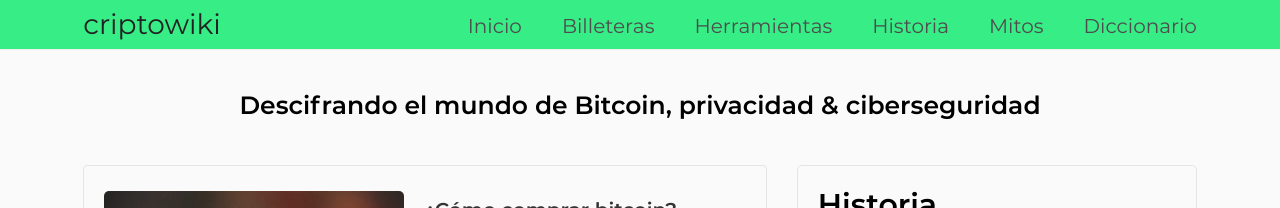
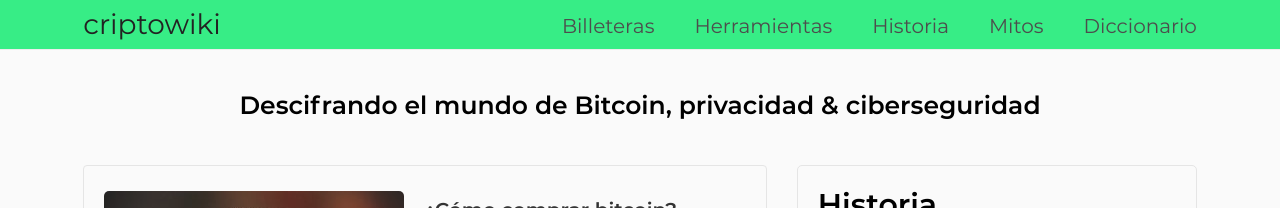
Before and after one commit to criptowiki/criptowiki, a Jekyll site: the page built from index.html, in a window 1280 px wide. Shown: the top 208 px of the page. Built offline with Jekyll 4.4.1, drawn with Linux system fonts in a browser that asks for light colours; some web fonts are replaced.

```diff
--- a/_data/nav.yml
+++ b/_data/nav.yml
@@ -1,5 +1,3 @@
-- name: Inicio
-  link: /
 - name: Billeteras
   link: /billeteras/
 - name: Herramientas
```
